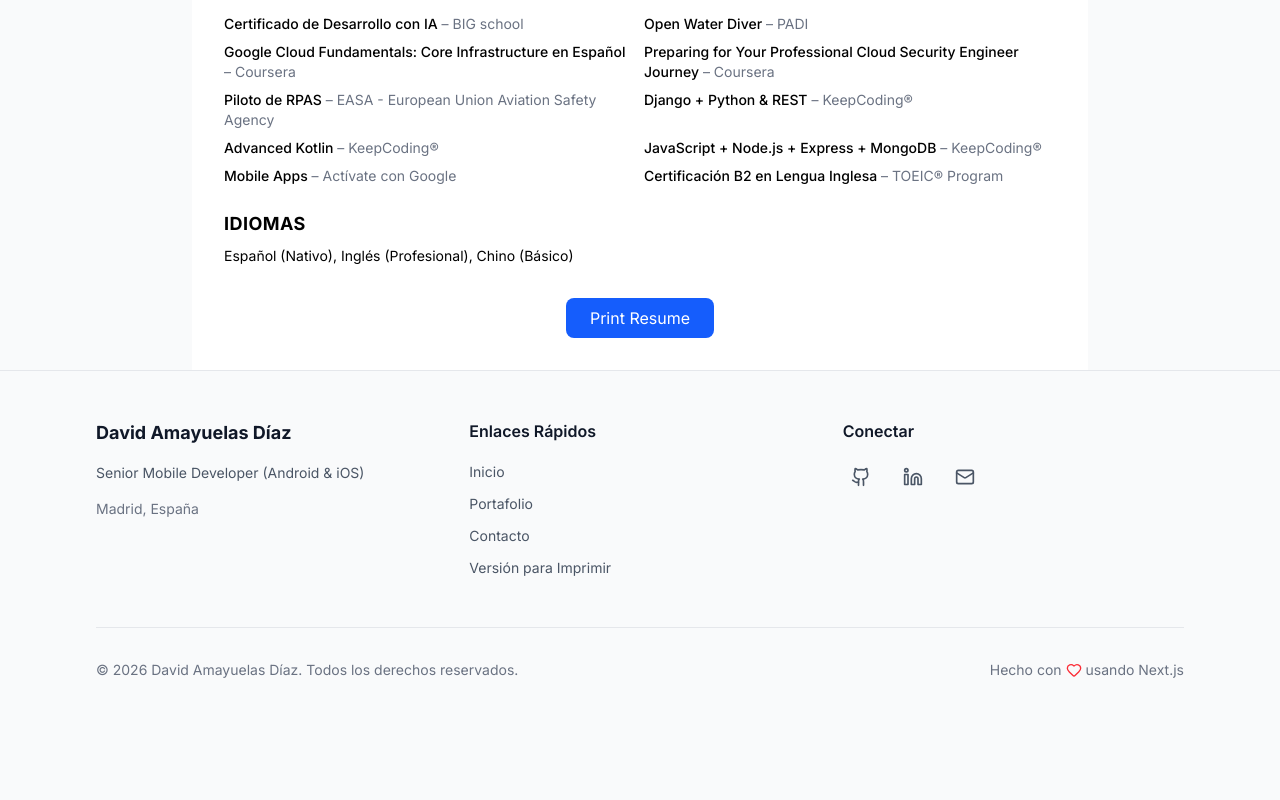
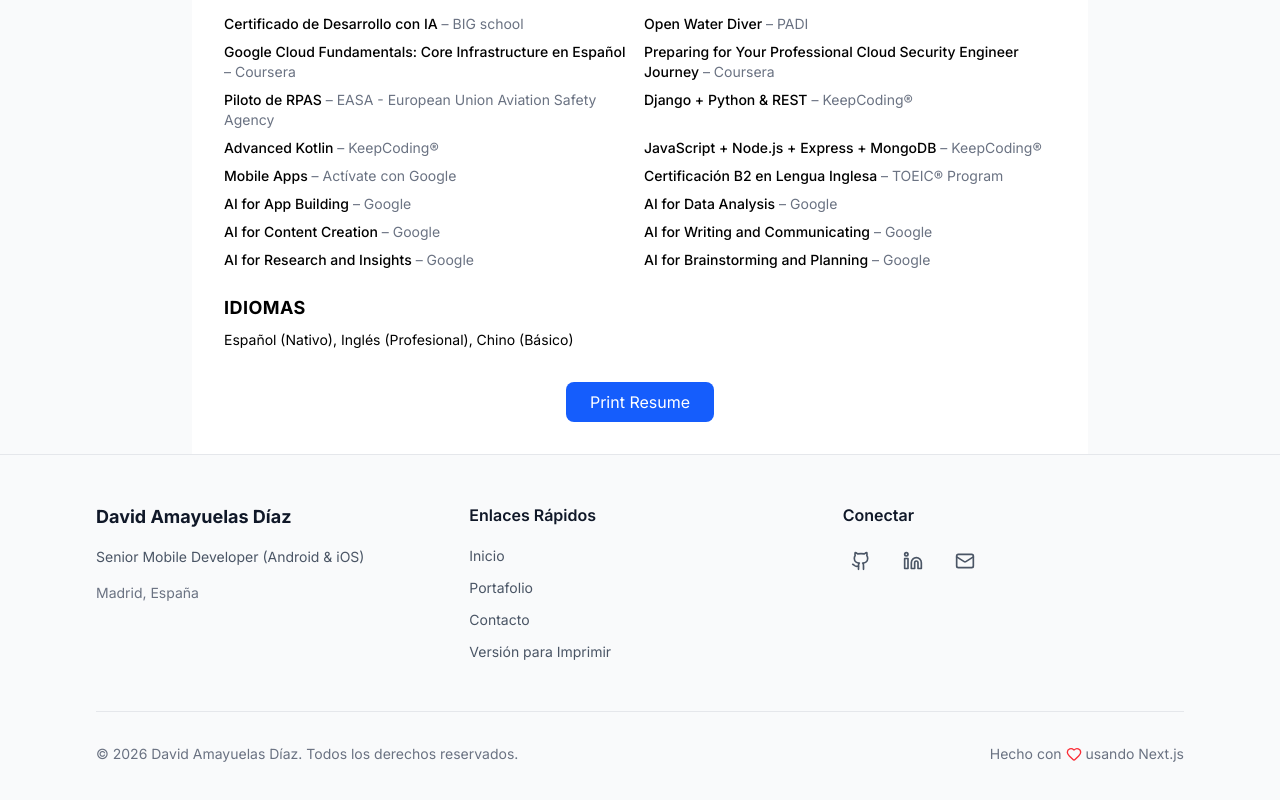
Before and after one commit to amayucas/david_amayuelas_cv, a Next.js app: page /print in a window 1280 px wide. Shown: the part 1651-2451 px from the top of the page. Before the commit the page ends 2379 px from the top, so only its background shows below. Built offline with nearby package versions, Linux system fonts and the light colour scheme.

Commit message:
New certifications

```diff
--- a/src/data/education.ts
+++ b/src/data/education.ts
@@ -266,6 +266,48 @@ export const certifications: Certification[] = [
     date: '2016-11',
     expirationDate: '2018-11',
   },
+  {
+    id: 'cert-11',
+    name: 'AI for App Building',
+    issuer: 'Google',
+    date: '2026-06',
+    credentialId: 'Y7ASFRT7ZGJY',
+  },
+  {
+    id: 'cert-12',
+    name: 'AI for Data Analysis',
+    issuer: 'Google',
+    date: '2026-06',
+    credentialId: 'GT2A0EX9YLUD',
+  },
+  {
+    id: 'cert-13',
+    name: 'AI for Content Creation',
+    issuer: 'Google',
+    date: '2026-06',
+    credentialId: 'O5XJLCMV9LBH',
+  },
+  {
+    id: 'cert-14',
+    name: 'AI for Writing and Communicating',
+    issuer: 'Google',
+    date: '2026-06',
+    credentialId: '66GQZZ7WAQXX',
+  },
+  {
+    id: 'cert-15',
+    name: 'AI for Research and Insights',
+    issuer: 'Google',
+    date: '2026-06',
+    credentialId: '1AXB8CPMT0US',
+  },
+  {
+    id: 'cert-16',
+    name: 'AI for Brainstorming and Planning',
+    issuer: 'Google',
+    date: '2026-06',
+    credentialId: 'BMENNNGIRDEP',
+  },
 ];
 
 /**
```
